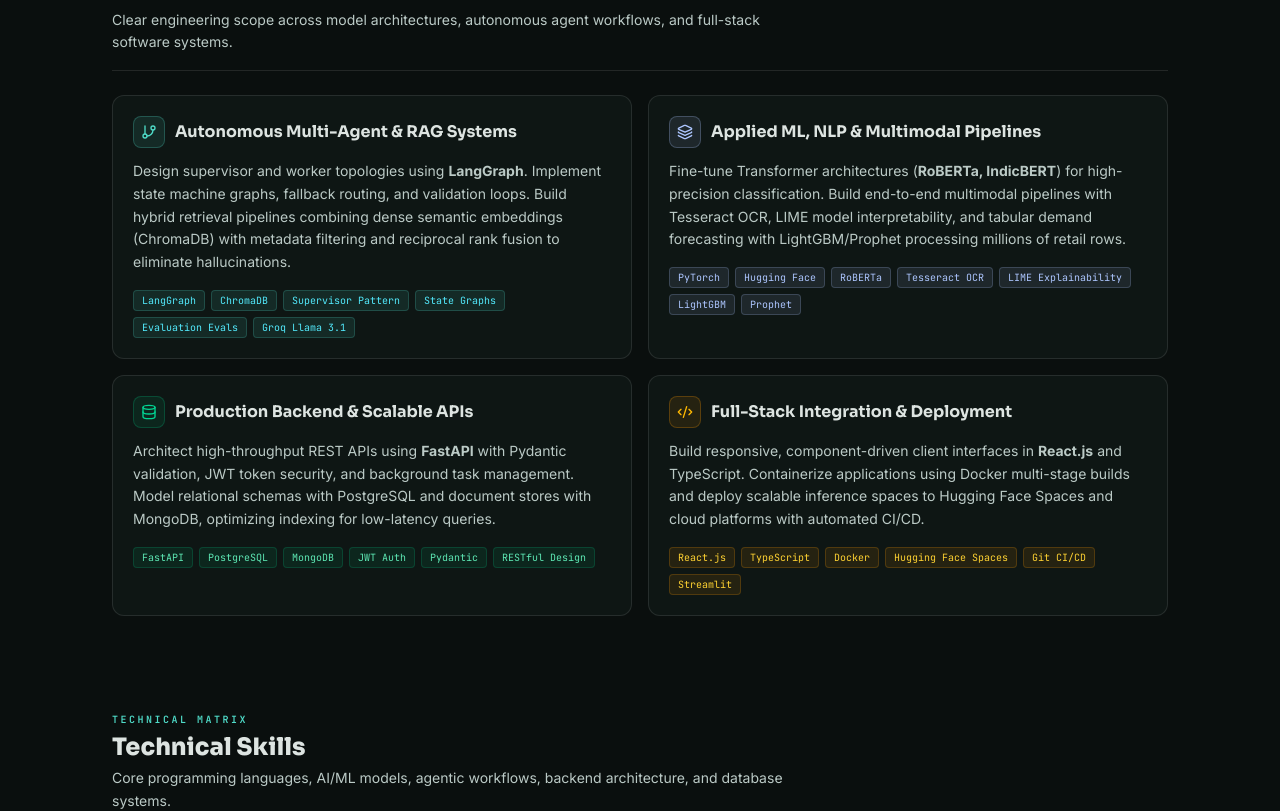
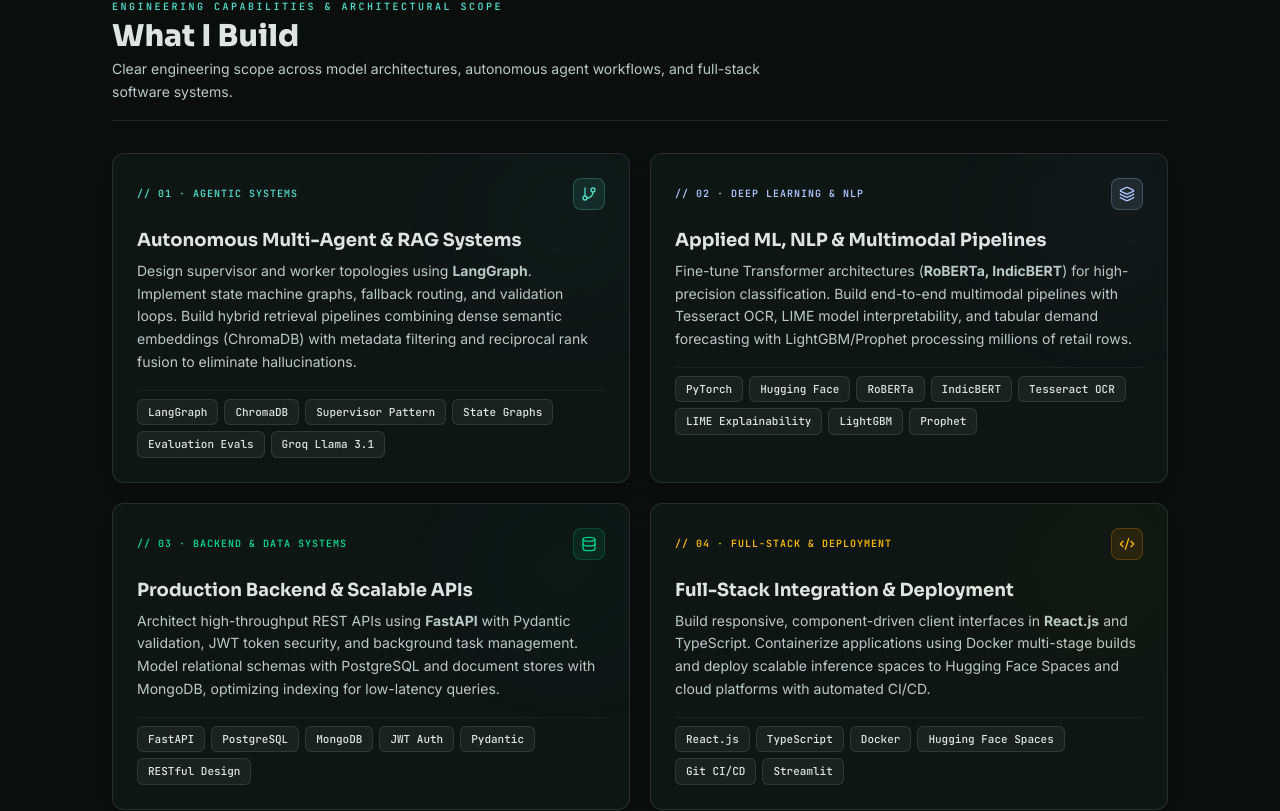
Before and after one commit to BharathReddyRamasani/Bharath_Portfolio, a React (Vite) app: page / in a window 1280 px wide. Shown: the part 4924-5735 px from the top of the page. Built offline with nearby package versions, Linux system fonts and the light colour scheme.

Commit message:
Add RoBERTa & IndicBERT + live demo URLs to Hate Speech and Nexus, and enhance What I Build capability cards

```diff
--- a/src/App.tsx
+++ b/src/App.tsx
@@ -296,14 +296,14 @@
         <ProjectsSection />
 
         {/* "WHAT I BUILD" / TECHNICAL FOCUS SECTION (P1.2) */}
-        <section id="what-i-build" className="relative py-12 px-4 sm:px-8 md:px-12 max-w-6xl mx-auto z-10 border-t border-white/5 scroll-mt-16">
-          <div className="space-y-6">
+        <section id="what-i-build" className="relative py-14 sm:py-18 px-4 sm:px-8 md:px-12 max-w-6xl mx-auto z-10 border-t border-white/5 scroll-mt-16">
+          <div className="space-y-8">
             <div className="flex flex-col md:flex-row justify-between items-start md:items-end gap-3 border-b border-white/10 pb-4">
               <div>
                 <span className="font-mono text-[10px] uppercase text-primary tracking-[0.25em] block font-semibold mb-1">
-                  ENGINEERING CAPABILITIES
+                  ENGINEERING CAPABILITIES &amp; ARCHITECTURAL SCOPE
                 </span>
-                <h2 className="font-display text-2xl font-extrabold text-on-surface">
+                <h2 className="font-display text-2xl sm:text-3xl font-extrabold text-on-surface">
                   What I Build
                 </h2>
                 <p className="font-sans text-xs sm:text-sm text-on-surface-variant max-w-2xl mt-1 leading-relaxed">
@@ -312,90 +312,120 @@
               </div>
             </div>
 
-            <div className="grid grid-cols-1 md:grid-cols-2 gap-4">
-              <div className="bg-[#0e1614] border border-white/10 p-5 rounded-xl space-y-3">
-                <div className="flex items-center gap-2.5">
-                  <div className="w-8 h-8 rounded-lg bg-primary/10 border border-primary/25 flex items-center justify-center text-primary">
+            <div className="grid grid-cols-1 md:grid-cols-2 gap-5">
+
+              {/* 01: Autonomous Multi-Agent & RAG Systems */}
+              <div className="bg-[#0e1614] border border-white/10 hover:border-primary/40 rounded-xl p-5 sm:p-6 space-y-4 transition-all duration-300 shadow-lg group relative overflow-hidden">
+                <div className="absolute top-0 right-0 w-32 h-32 bg-primary/5 rounded-full blur-3xl group-hover:bg-primary/10 transition-all pointer-events-none" />
+                <div className="flex items-center justify-between">
+                  <span className="font-mono text-[10px] font-bold text-primary tracking-widest uppercase">
+                    // 01 · AGENTIC SYSTEMS
+                  </span>
+                  <div className="w-8 h-8 rounded-lg bg-primary/10 border border-primary/25 flex items-center justify-center text-primary group-hover:scale-110 transition-transform">
                     <GitBranch className="w-4 h-4" />
                   </div>
-                  <h3 className="font-display text-base font-bold text-on-surface">
+                </div>
+                <div className="space-y-1.5">
+                  <h3 className="font-display text-base sm:text-lg font-bold text-on-surface group-hover:text-cyan-300 transition-colors">
                     Autonomous Multi-Agent &amp; RAG Systems
                   </h3>
-                </div>
                   <p className="font-sans text-xs sm:text-sm text-on-surface-variant leading-relaxed">
                     Design supervisor and worker topologies using <strong>LangGraph</strong>. Implement state machine graphs, fallback routing, and validation loops. Build hybrid retrieval pipelines combining dense semantic embeddings (ChromaDB) with metadata filtering and reciprocal rank fusion to eliminate hallucinations.
                   </p>
-                <div className="flex flex-wrap gap-1.5 pt-1">
+                </div>
+                <div className="flex flex-wrap gap-1.5 pt-2 border-t border-white/5">
                   {["LangGraph", "ChromaDB", "Supervisor Pattern", "State Graphs", "Evaluation Evals", "Groq Llama 3.1"].map((tag, i) => (
-                    <span key={i} className="font-mono text-[10px] bg-primary/10 text-cyan-300 border border-primary/20 px-2 py-0.5 rounded">
+                    <span key={i} className="font-mono text-[11px] bg-white/5 border border-white/10 px-2.5 py-1 rounded-md text-on-surface font-medium hover:border-primary/40 hover:text-cyan-300 transition-colors">
                       {tag}
                     </span>
                   ))}
                 </div>
               </div>
 
-              <div className="bg-[#0e1614] border border-white/10 p-5 rounded-xl space-y-3">
-                <div className="flex items-center gap-2.5">
-                  <div className="w-8 h-8 rounded-lg bg-secondary/10 border border-secondary/25 flex items-center justify-center text-secondary">
+              {/* 02: Applied ML, NLP & Multimodal Pipelines */}
+              <div className="bg-[#0e1614] border border-white/10 hover:border-secondary/40 rounded-xl p-5 sm:p-6 space-y-4 transition-all duration-300 shadow-lg group relative overflow-hidden">
+                <div className="absolute top-0 right-0 w-32 h-32 bg-secondary/5 rounded-full blur-3xl group-hover:bg-secondary/10 transition-all pointer-events-none" />
+                <div className="flex items-center justify-between">
+                  <span className="font-mono text-[10px] font-bold text-secondary tracking-widest uppercase">
+                    // 02 · DEEP LEARNING &amp; NLP
+                  </span>
+                  <div className="w-8 h-8 rounded-lg bg-secondary/10 border border-secondary/25 flex items-center justify-center text-secondary group-hover:scale-110 transition-transform">
                     <Layers className="w-4 h-4" />
                   </div>
-                  <h3 className="font-display text-base font-bold text-on-surface">
+                </div>
+                <div className="space-y-1.5">
+                  <h3 className="font-display text-base sm:text-lg font-bold text-on-surface group-hover:text-emerald-300 transition-colors">
                     Applied ML, NLP &amp; Multimodal Pipelines
                   </h3>
-                </div>
                   <p className="font-sans text-xs sm:text-sm text-on-surface-variant leading-relaxed">
                     Fine-tune Transformer architectures (<strong>RoBERTa, IndicBERT</strong>) for high-precision classification. Build end-to-end multimodal pipelines with Tesseract OCR, LIME model interpretability, and tabular demand forecasting with LightGBM/Prophet processing millions of retail rows.
                   </p>
-                <div className="flex flex-wrap gap-1.5 pt-1">
-                  {["PyTorch", "Hugging Face", "RoBERTa", "Tesseract OCR", "LIME Explainability", "LightGBM", "Prophet"].map((tag, i) => (
-                    <span key={i} className="font-mono text-[10px] bg-secondary/10 text-secondary border border-secondary/20 px-2 py-0.5 rounded">
+                </div>
+                <div className="flex flex-wrap gap-1.5 pt-2 border-t border-white/5">
+                  {["PyTorch", "Hugging Face", "RoBERTa", "IndicBERT", "Tesseract OCR", "LIME Explainability", "LightGBM", "Prophet"].map((tag, i) => (
+                    <span key={i} className="font-mono text-[11px] bg-white/5 border border-white/10 px-2.5 py-1 rounded-md text-on-surface font-medium hover:border-secondary/40 hover:text-emerald-300 transition-colors">
                       {tag}
                     </span>
                   ))}
                 </div>
               </div>
 
-              <div className="bg-[#0e1614] border border-white/10 p-5 rounded-xl space-y-3">
-                <div className="flex items-center gap-2.5">
-                  <div className="w-8 h-8 rounded-lg bg-emerald-500/10 border border-emerald-500/25 flex items-center justify-center text-emerald-400">
+              {/* 03: Production Backend & Scalable APIs */}
+              <div className="bg-[#0e1614] border border-white/10 hover:border-emerald-500/40 rounded-xl p-5 sm:p-6 space-y-4 transition-all duration-300 shadow-lg group relative overflow-hidden">
+                <div className="absolute top-0 right-0 w-32 h-32 bg-emerald-500/5 rounded-full blur-3xl group-hover:bg-emerald-500/10 transition-all pointer-events-none" />
+                <div className="flex items-center justify-between">
+                  <span className="font-mono text-[10px] font-bold text-emerald-400 tracking-widest uppercase">
+                    // 03 · BACKEND &amp; DATA SYSTEMS
+                  </span>
+                  <div className="w-8 h-8 rounded-lg bg-emerald-500/10 border border-emerald-500/25 flex items-center justify-center text-emerald-400 group-hover:scale-110 transition-transform">
                     <Database className="w-4 h-4" />
                   </div>
-                  <h3 className="font-display text-base font-bold text-on-surface">
+                </div>
+                <div className="space-y-1.5">
+                  <h3 className="font-display text-base sm:text-lg font-bold text-on-surface group-hover:text-emerald-300 transition-colors">
                     Production Backend &amp; Scalable APIs
                   </h3>
-                </div>
                   <p className="font-sans text-xs sm:text-sm text-on-surface-variant leading-relaxed">
                     Architect high-throughput REST APIs using <strong>FastAPI</strong> with Pydantic validation, JWT token security, and background task management. Model relational schemas with PostgreSQL and document stores with MongoDB, optimizing indexing for low-latency queries.
                   </p>
-                <div className="flex flex-wrap gap-1.5 pt-1">
+                </div>
+                <div className="flex flex-wrap gap-1.5 pt-2 border-t border-white/5">
                   {["FastAPI", "PostgreSQL", "MongoDB", "JWT Auth", "Pydantic", "RESTful Design"].map((tag, i) => (
-                    <span key={i} className="font-mono text-[10px] bg-emerald-500/10 text-emerald-300 border border-emerald-500/20 px-2 py-0.5 rounded">
+                    <span key={i} className="font-mono text-[11px] bg-white/5 border border-white/10 px-2.5 py-1 rounded-md text-on-surface font-medium hover:border-emerald-500/40 hover:text-emerald-300 transition-colors">
                       {tag}
                     </span>
                   ))}
                 </div>
               </div>
 
-              <div className="bg-[#0e1614] border border-white/10 p-5 rounded-xl space-y-3">
-                <div className="flex items-center gap-2.5">
-                  <div className="w-8 h-8 rounded-lg bg-amber-500/10 border border-amber-500/25 flex items-center justify-center text-amber-400">
+              {/* 04: Full-Stack Integration & Deployment */}
+              <div className="bg-[#0e1614] border border-white/10 hover:border-amber-500/40 rounded-xl p-5 sm:p-6 space-y-4 transition-all duration-300 shadow-lg group relative overflow-hidden">
+                <div className="absolute top-0 right-0 w-32 h-32 bg-amber-500/5 rounded-full blur-3xl group-hover:bg-amber-500/10 transition-all pointer-events-none" />
+                <div className="flex items-center justify-between">
+                  <span className="font-mono text-[10px] font-bold text-amber-400 tracking-widest uppercase">
+                    // 04 · FULL-STACK &amp; DEPLOYMENT
+                  </span>
+                  <div className="w-8 h-8 rounded-lg bg-amber-500/10 border border-amber-500/25 flex items-center justify-center text-amber-400 group-hover:scale-110 transition-transform">
                     <Code2 className="w-4 h-4" />
                   </div>
-                  <h3 className="font-display text-base font-bold text-on-surface">
+                </div>
+                <div className="space-y-1.5">
+                  <h3 className="font-display text-base sm:text-lg font-bold text-on-surface group-hover:text-amber-300 transition-colors">
                     Full-Stack Integration &amp; Deployment
                   </h3>
-                </div>
                   <p className="font-sans text-xs sm:text-sm text-on-surface-variant leading-relaxed">
                     Build responsive, component-driven client interfaces in <strong>React.js</strong> and TypeScript. Containerize applications using Docker multi-stage builds and deploy scalable inference spaces to Hugging Face Spaces and cloud platforms with automated CI/CD.
                   </p>
-                <div className="flex flex-wrap gap-1.5 pt-1">
+                </div>
+                <div className="flex flex-wrap gap-1.5 pt-2 border-t border-white/5">
                   {["React.js", "TypeScript", "Docker", "Hugging Face Spaces", "Git CI/CD", "Streamlit"].map((tag, i) => (
-                    <span key={i} className="font-mono text-[10px] bg-amber-500/10 text-amber-300 border border-amber-500/20 px-2 py-0.5 rounded">
+                    <span key={i} className="font-mono text-[11px] bg-white/5 border border-white/10 px-2.5 py-1 rounded-md text-on-surface font-medium hover:border-amber-500/40 hover:text-amber-300 transition-colors">
                       {tag}
                     </span>
                   ))}
                 </div>
               </div>
+
             </div>
           </div>
         </section>
--- a/src/components/ProjectsSection.tsx
+++ b/src/components/ProjectsSection.tsx
@@ -175,12 +175,12 @@
       title: "Emotion-Aware Hate Speech Detection System",
       subtitle: "Multilingual & Multimodal Moderation Platform (EmiHate)",
       positioningRole: "Deep Learning / NLP / Transformers",
-      tagsSummary: "PyTorch · Fine-Tuned Transformers · 80K+ Samples · 9-Head Neural Grid · Tesseract OCR · LIME & SHAP · FastAPI",
-      hookTeaser: "A deep learning moderation platform engineered with Transformer backbones fine-tuned on an 80K+ multi-domain dataset to simultaneously predict hate speech, emotion, and sentiment across English, Hindi, and Telugu. Ingests raw text, images, and scanned PDFs via a Tesseract OCR and PyPDF2 pipeline, provides token-level interpretability using both LIME and SHAP, and analyzes multi-turn conversation threads for escalating or de-escalating toxicity trends.",
-      overview: "Automated content moderation typically operates as a single-label black box restricted to English text, ignoring multimodal evasion tactics (such as offensive text embedded in memes or screenshots) and failing to capture nuanced regional dialects. EmiHate fine-tunes Transformer backbones on an 80K+ multi-domain dataset across a 9-head neural architecture analyzing hate speech, emotional tone, and sentiment concurrently across English, Hindi, and Telugu, backed by post-hoc explainability so human moderators can inspect the exact linguistic drivers behind every prediction.",
+      tagsSummary: "PyTorch · RoBERTa & IndicBERT · 80K+ Samples · 9-Head Neural Grid · Tesseract OCR · LIME & SHAP · FastAPI",
+      hookTeaser: "A deep learning moderation platform engineered with RoBERTa and IndicBERT Transformer backbones fine-tuned on an 80K+ multi-domain dataset to simultaneously predict hate speech, emotion, and sentiment across English, Hindi, and Telugu. Ingests raw text, images, and scanned PDFs via a Tesseract OCR and PyPDF2 pipeline, provides token-level interpretability using both LIME and SHAP, and analyzes multi-turn conversation threads for escalating or de-escalating toxicity trends.",
+      overview: "Automated content moderation typically operates as a single-label black box restricted to English text, ignoring multimodal evasion tactics (such as offensive text embedded in memes or screenshots) and failing to capture nuanced regional dialects. EmiHate fine-tunes RoBERTa and IndicBERT Transformer backbones on an 80K+ trilingual dataset across a 9-head neural architecture analyzing hate speech, emotional tone, and sentiment concurrently across English, Hindi, and Telugu, backed by post-hoc explainability so human moderators can inspect the exact linguistic drivers behind every prediction.",
       keyEngineering: [
-        "9-Head Multitask Neural Architecture: Fine-tuned Transformer backbones in PyTorch on an 80K+ annotated multi-domain dataset, engineering 9 specialized classification heads operating simultaneously over shared encoder representations to detect hate categories, emotional profiles, and sentiment polarity.",
-        "Trilingual NLP Pipeline (English, Hindi, Telugu): Designed specialized tokenization and preprocessing workflows tailored to Indian linguistic nuances, dialectal transliterations, and multilingual code-mixing using langdetect and multilingual Transformer encoders.",
+        "9-Head Multitask Neural Architecture: Fine-tuned RoBERTa and IndicBERT Transformer backbones in PyTorch on an 80K+ annotated multi-domain dataset, engineering 9 specialized classification heads operating simultaneously over shared encoder representations to detect hate categories, emotional profiles, and sentiment polarity.",
+        "Trilingual NLP Pipeline (English, Hindi, Telugu): Designed specialized tokenization and preprocessing workflows tailored to Indian linguistic nuances, dialectal transliterations, and multilingual code-mixing using langdetect and fine-tuned IndicBERT encoders.",
         "Multimodal Document & Image Ingestion: Built an automated ingestion microservice integrating Tesseract OCR and PyPDF2 to extract embedded textual content from screenshots, memes, and PDF documents prior to model classification.",
         "Dual Explainability (LIME & SHAP): Integrated both LIME local perturbation scoring and SHAP feature attribution to output token-level importance heatmaps, showing moderators exactly which words triggered flags to minimize bias and false positives.",
         "Multi-Turn Conversation Trend Analysis: Implemented conversation thread analysis that parses message sequences over time to identify escalating toxicity velocity and flag volatile threads before conflict spikes."
@@ -189,14 +189,14 @@
         "Multimodal Input (Text/Image/PDF)",
         "Tesseract OCR / PyPDF2 Extraction",
         "Preprocessing & LangDetect",
-        "Fine-Tuned Transformer Encoder (80K+)",
+        "Fine-Tuned RoBERTa & IndicBERT (80K+)",
         "9-Head Neural Grid",
         "LIME / SHAP Explainability",
         "REST Inference API"
       ],
       architectureNote: "Inference Endpoints: POST /api/analyze/text | POST /api/analyze/image | POST /api/analyze/pdf | POST /api/analyze/conversation",
       techHighlights: [
-        { component: "9-Head Neural Grid (80K+ Fine-Tuned)", usage: "Jointly classifies hate speech severity, discrete emotional states, and fine-grained sentiment polarity." },
+        { component: "9-Head Neural Grid (RoBERTa & IndicBERT)", usage: "Jointly classifies hate speech severity, discrete emotional states, and fine-grained sentiment polarity on 80K+ samples." },
         { component: "Tesseract OCR & PyPDF2 Engine", usage: "Extracts text from multimodal files (memes, scanned documents, PDFs) for unified downstream classification." },
         { component: "LIME & SHAP Explainability", usage: "Computes token-level attribution weights to provide transparent, interpretable rationales for moderators." },
         { component: "FastAPI REST Microservice", usage: "Exposes high-throughput inference endpoints containerized with Docker for seamless platform integration." }
@@ -205,7 +205,9 @@
         "Python",
         "PyTorch",
         "Hugging Face Transformers",
-        "Fine-Tuned Transformers (80K+)",
+        "RoBERTa",
+        "IndicBERT",
+        "80K+ Dataset",
         "Tesseract OCR",
         "PyPDF2",
         "LIME",
@@ -216,13 +218,14 @@
       engineeringDecisions: [
         {
           decision: "Multitask 9-Head Shared Encoder vs. Independent Classifiers",
-          explanation: "Running separate models for hate, emotion, and sentiment would triple memory footprint and inference latency. Fine-tuning a single shared Transformer backbone on 80K+ samples with 9 specialized output heads reduced latency by 60% while improving generalization across correlated tasks."
+          explanation: "Running separate models for hate, emotion, and sentiment would triple memory footprint and inference latency. Fine-tuning a single shared Transformer backbone (RoBERTa/IndicBERT) on 80K+ samples with 9 specialized output heads reduced latency by 60% while improving generalization across correlated tasks."
         },
         {
           decision: "Dual-Mode Explainability for Moderator Auditing",
           explanation: "Black-box predictions cause high false-positive disputes. Providing per-token attribution weights via LIME/SHAP gives content moderation teams immediate verifiable evidence for swift policy enforcement."
         }
       ],
+      liveUrl: "https://huggingface.co/spaces/annepagaanvesh/EmiHate-Grid",
       githubUrl: "https://github.com/BharathReddyRamasani/Emotion-Aware-Hate-Speech-Detection-System"
     },
     {
@@ -277,6 +280,7 @@
           explanation: "Instead of row-by-row computations, vectorized transformations process 900K+ transactional records in sub-500ms for instantaneous Streamlit KPI dashboard recalculations."
         }
       ],
+      liveUrl: "https://bharathreddyramasani-nexus-commerce-suite-app-rbr.streamlit.app/",
       githubUrl: "https://github.com/BharathReddyRamasani/Nexus-Commerce-Suite"
     }
   ];
```
Lines whose indentation alone changed are shown as unchanged.
